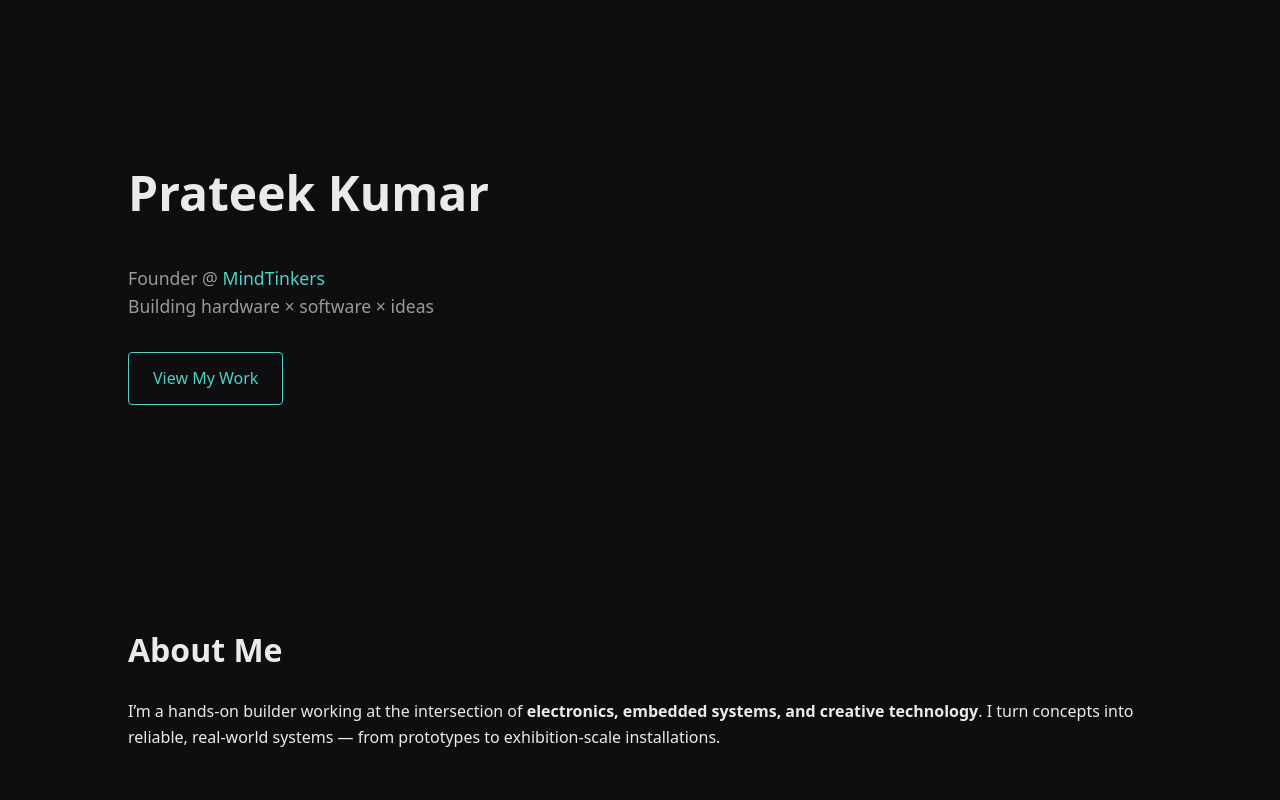
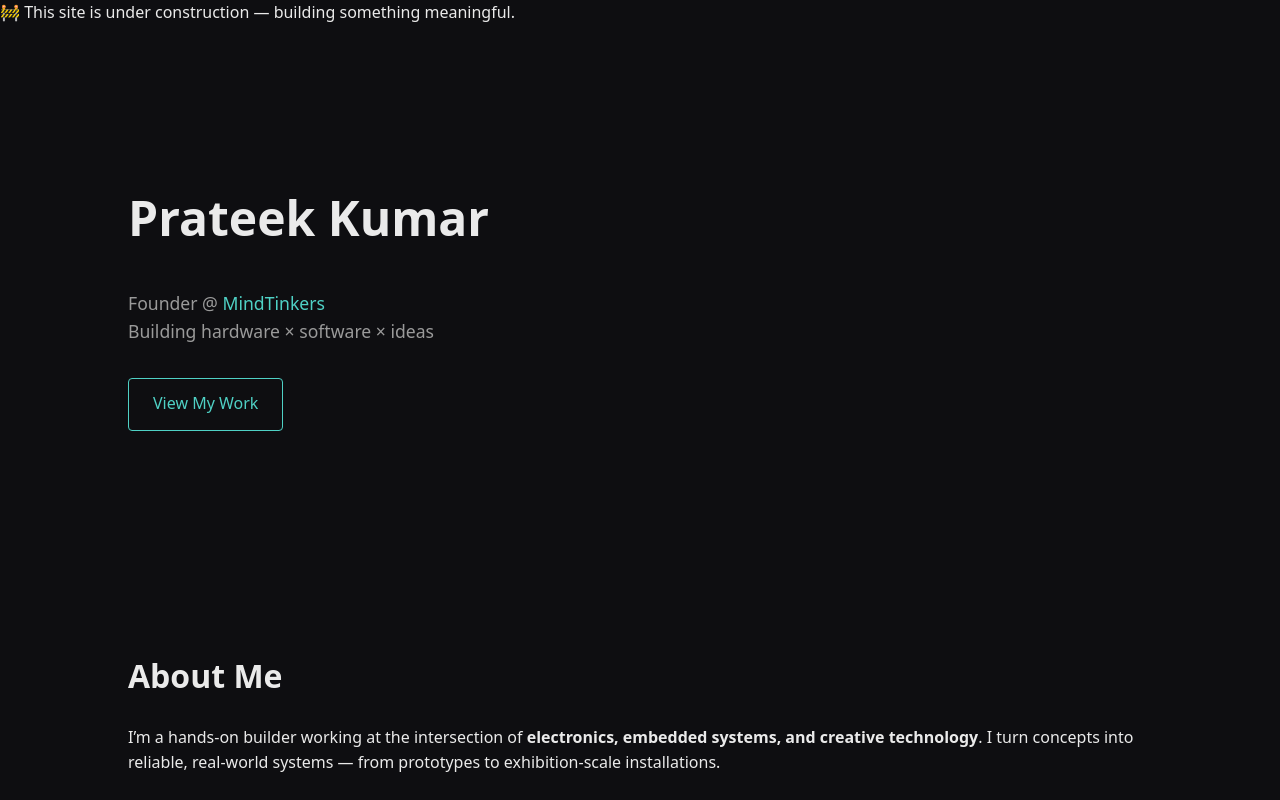
Before and after one commit to prateekKBuilds/prateekKBuilds.github.io, a plain HTML site: page index.html in a window 1280 px wide. Shown: the top 800 px of the page. Drawn offline with Linux system fonts and the light colour scheme.

Commit message:
Update index.html

```diff
--- a/index.html
+++ b/index.html
@@ -7,6 +7,11 @@
   <link rel="stylesheet" href="style.css" />
 </head>
 <body>
+
+  <div class="under-construction">
+  🚧 This site is under construction — building something meaningful.
+</div>
+
 
   <!-- HERO -->
   <header class="hero">
```
